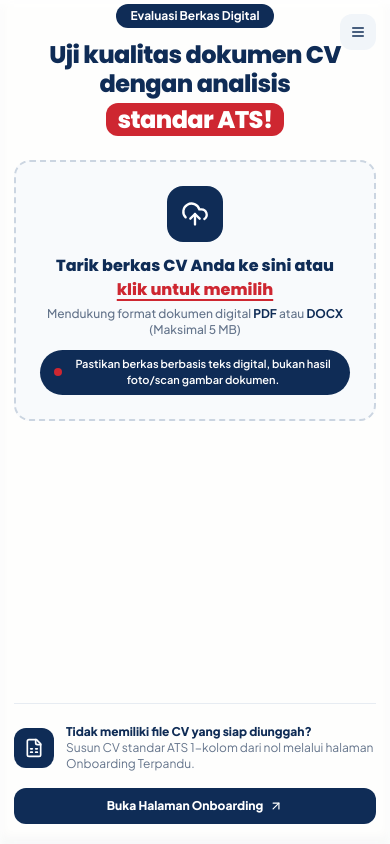
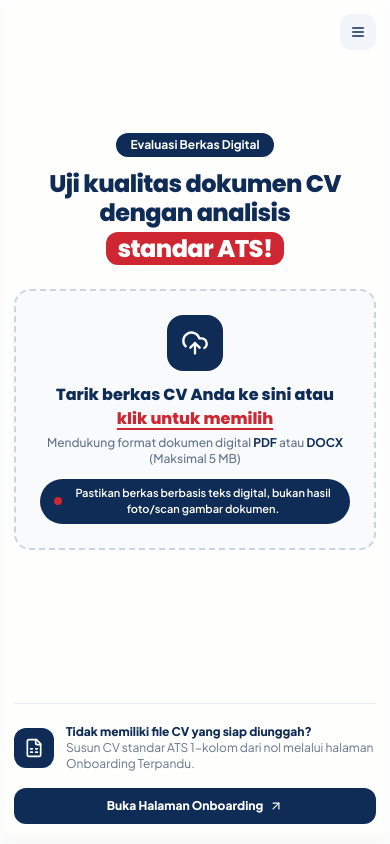
Before and after one commit to DanuZen/Technopreuneur-, a Next.js app in the folder frontend/: page /evaluate in a window 390 px wide. Built offline with nearby package versions, Linux system fonts and the light colour scheme; no server answers.

Commit message:
style(evaluate): vertically center heading and dropzone above bottom banner

```diff
--- a/frontend/src/app/evaluate/page.tsx
+++ b/frontend/src/app/evaluate/page.tsx
@@ -30,6 +30,7 @@ function EvaluateContent() {
 
   return (
     <div className="min-h-full w-full px-3.5 sm:px-6 pt-1 sm:pt-1.5 pb-5 sm:pb-6 flex flex-col gap-6">
+      <div className="flex-1 flex flex-col justify-center gap-6 py-4">
         <DashboardPageHeading
           badge="Evaluasi Berkas Digital"
           titleLine1="Uji kualitas dokumen CV"
@@ -42,9 +43,10 @@ function EvaluateContent() {
         <div className="w-full max-w-3xl mx-auto">
           <CVDropzone autoRedirect={false} onAnalysisComplete={handleAnalysisSuccess} />
         </div>
+      </div>
 
       {/* Banner Pintasan Onboarding & Langkah Cepat di Bawah Dropzone */}
-      <div className="mt-auto pt-5 border-t border-slate-200/80 flex flex-col sm:flex-row sm:items-center justify-between gap-4">
+      <div className="pt-5 border-t border-slate-200/80 flex flex-col sm:flex-row sm:items-center justify-between gap-4">
         <div className="flex items-center gap-3">
           <div className="w-10 h-10 rounded-xl bg-[#0f2c56] text-white flex items-center justify-center shrink-0">
             <FileSpreadsheet className="w-5 h-5" />
```
Lines whose indentation alone changed are shown as unchanged.
